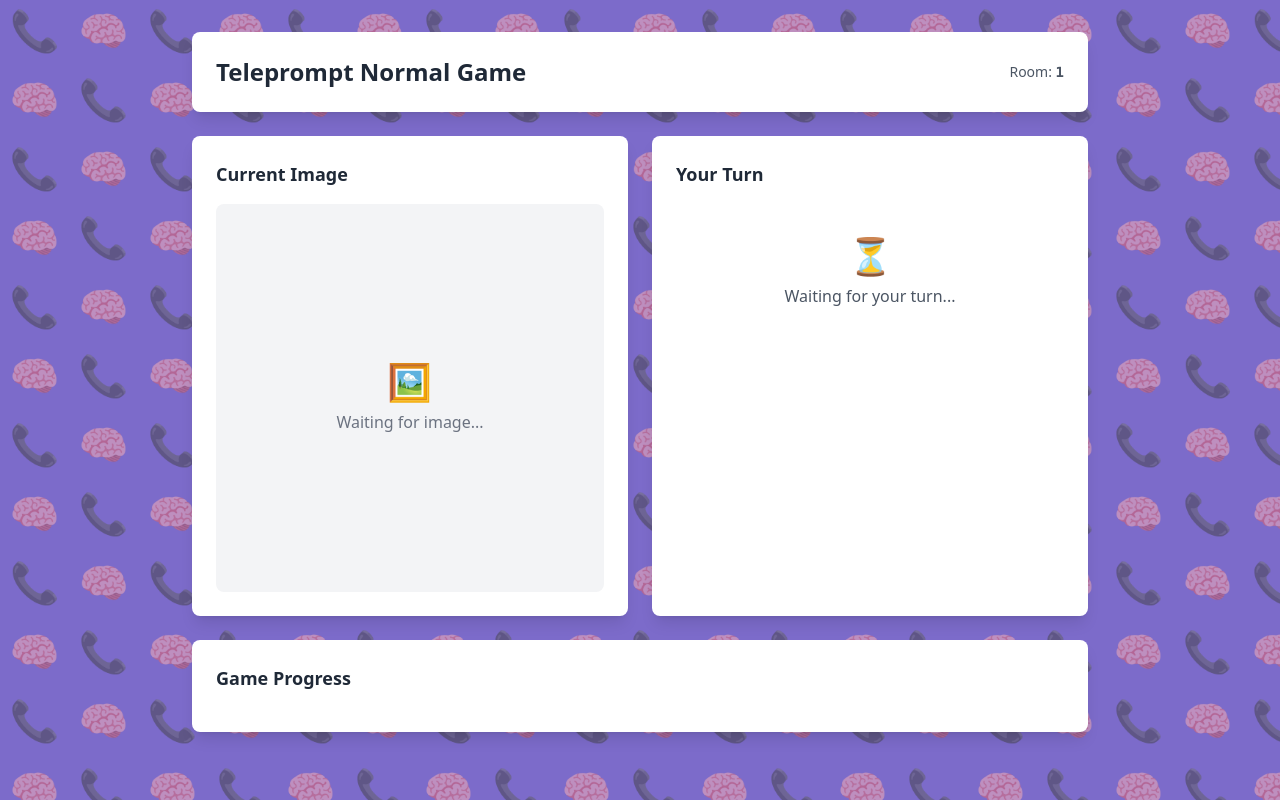
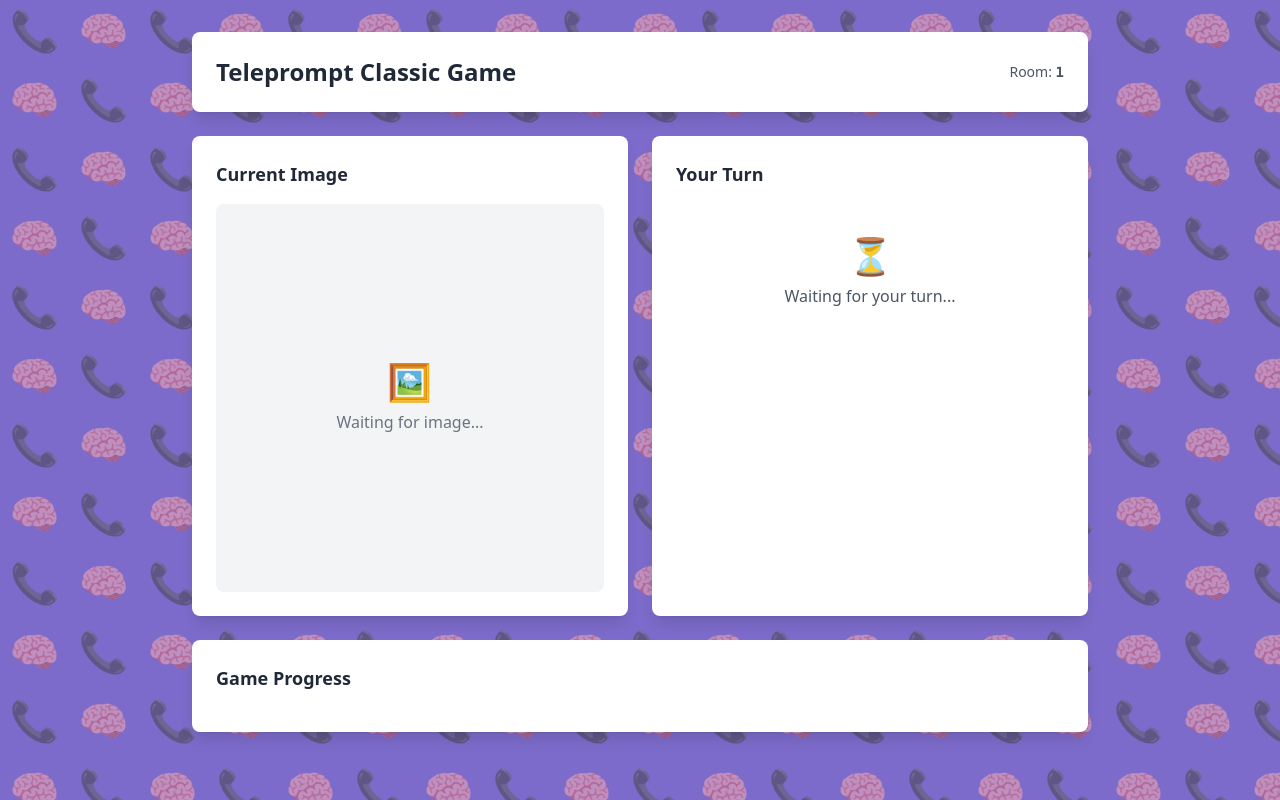
Before and after one commit to windigo216/teleprompt, a Flask app: page /game/1 in a window 1280 px wide. Run offline with Flask 3, Linux system fonts and the light colour scheme; some libraries are stand-ins or nearby versions.

Commit message:
still more beautifications

```diff
--- a/app.py
+++ b/app.py
@@ -410,7 +410,7 @@ def start_game(room_code):
         }
 
         # Send game_started event to all players in the room
-        print(f"Starting normal game for room {room_code} with players: {[p['name'] for p in players]}")
+        print(f"Starting classic game for room {room_code} with players: {[p['name'] for p in players]}")
         print(f"Starting image: {starting_image}")
 
         game_started_data = {
--- a/templates/game.html
+++ b/templates/game.html
@@ -27,7 +27,7 @@
             <!-- Header -->
             <div class="bg-white rounded-lg shadow-lg p-6 mb-6">
                 <div class="flex justify-between items-center">
-                    <h1 class="text-2xl font-bold text-gray-800">Teleprompt Normal Game</h1>
+                    <h1 class="text-2xl font-bold text-gray-800">Teleprompt Classic Game</h1>
                     <div class="text-sm text-gray-600">
                         Room: <span id="roomCode" class="font-mono font-bold">{{ room_code }}</span>
                     </div>
--- a/templates/lobby.html
+++ b/templates/lobby.html
@@ -82,7 +82,7 @@
                             <label class="block text-sm font-medium text-gray-700">Gamemode:</label>
                             <span id="gamemodeDisplay" class="text-gray-900"></span>
                             <select id="gamemodeSelect" class="hidden w-full px-2 py-1 border border-gray-300 rounded-md">
-                                <option value="normal">Normal</option>
+                                <option value="normal">Classic</option>
                                 <option value="inverted">Inverted</option>
                             </select>
                         </div>
```
